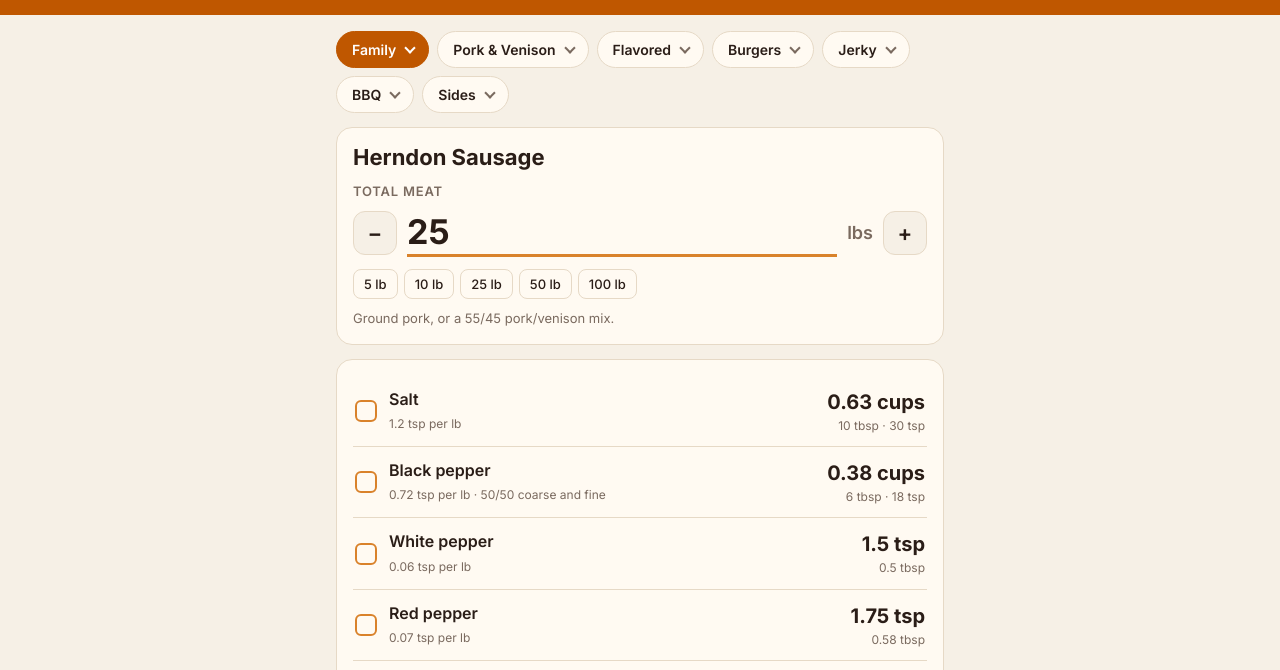
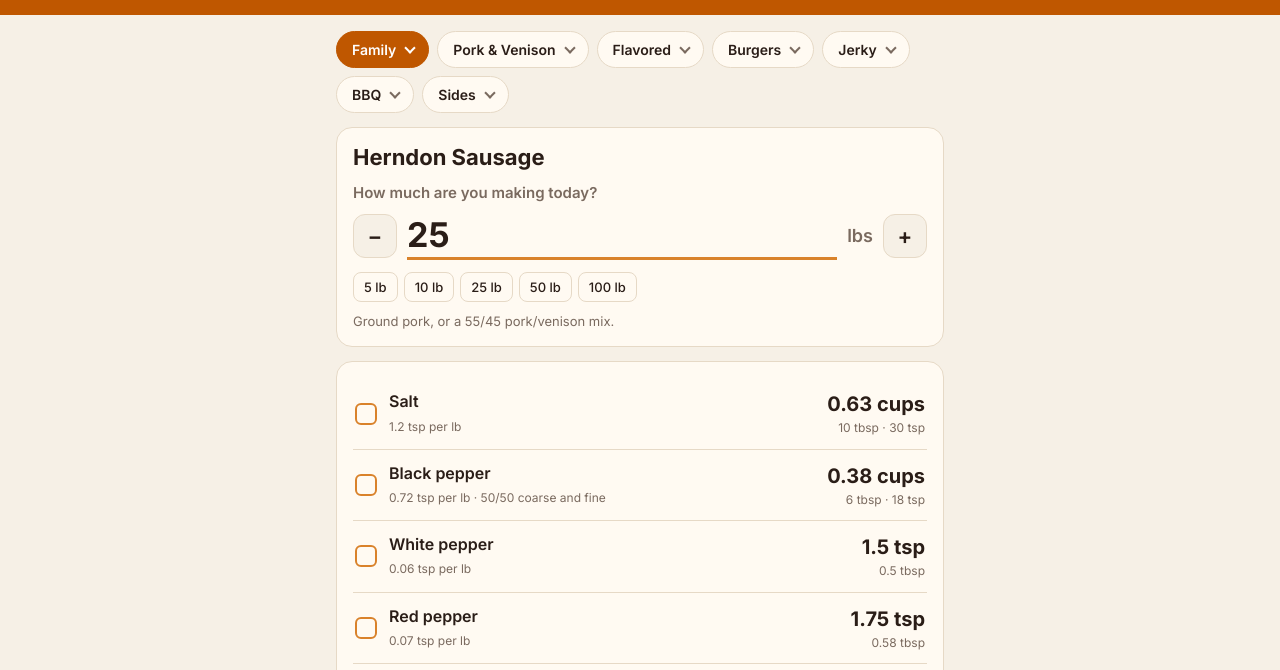
Before and after one commit to bherndon/sausage, a plain HTML site: page index.html in a window 1280 px wide. Shown: the part 90-760 px from the top of the page. Drawn offline with Linux system fonts and the light colour scheme.

Commit message:
New amount prompt; checked ingredients move to the bottom
Co-Authored-By: Claude Opus 5.5 <noreply@anthropic.com>
Claude-Session: https://claude.ai/code/session_015K2AdxreaCMZV44mgza8BE

```diff
--- a/index.html
+++ b/index.html
@@ -33,7 +33,7 @@
   .pill:focus-within{outline:2px solid var(--accent);outline-offset:2px}
   .rname{font:700 22px Inter,sans-serif;margin:0 0 12px}
   .card{background:var(--card);border:1px solid var(--line);border-radius:16px;padding:16px;margin-bottom:14px}
-  .meat label{display:block;font-size:13px;font-weight:600;color:var(--muted);text-transform:uppercase;letter-spacing:.06em}
+  .meat label{display:block;font-size:15px;font-weight:600;color:var(--muted)}
   .meat-row{display:flex;align-items:center;gap:10px;margin-top:8px}
   .meat input{flex:1;min-width:0;font:700 34px Inter,sans-serif;color:var(--ink);background:transparent;
     border:none;border-bottom:3px solid var(--accent);padding:2px 0;outline:none}
@@ -114,8 +114,8 @@ const SHEETS = {
 
 /* ---------- Input modes ---------- */
 const MODES = {
-  meat:   {label:"Total meat", unit:"lbs", quick:[5,10,25,50,100], step:1},
-  batch:  {label:"Total batch weight", unit:"lbs", quick:[5,10,25,50,100], step:1},
+  meat:   {label:"How much are you making today?", unit:"lbs", quick:[5,10,25,50,100], step:1},
+  batch:  {label:"How much are you making today?", unit:"lbs", quick:[5,10,25,50,100], step:1},
   season: {label:"Seasoning to make", unit:"lbs", quick:[0.5,1,2,5], step:0.5},
   mult:   {label:"Batches", unit:"×", quick:[0.5,1,2,3,4], step:0.5}
 };
@@ -396,14 +396,31 @@ function baseLabel(){
   return `per ${b} lb batch`;
 }
 
-function renderList(){
+function renderList(animate){
   const s = rs(), factor = (parseFloat(s.q)||0) / current.base;
+  // Remember where each row was, so moved rows can glide to their new spot.
+  const before = {};
+  if (animate) list.querySelectorAll("li[data-i]").forEach(li => before[li.dataset.i] = li.getBoundingClientRect().top);
+
+  // Keep section headers in place; within each section, unchecked items first, checked at the bottom.
+  const blocks = [[]];
+  current.items.forEach((it, i) => {
+    if (typeof it === "string") blocks.push([i]); else blocks[blocks.length-1].push(i);
+  });
+  const order = [];
+  blocks.forEach(b => {
+    const head = typeof current.items[b[0]] === "string" ? [b.shift()] : [];
+    order.push(...head, ...b.filter(i => !s.done.includes(i)), ...b.filter(i => s.done.includes(i)));
+  });
+
   list.innerHTML = "";
-  current.items.forEach((it, i) => {
+  order.forEach(i => {
+    const it = current.items[i];
     const li = document.createElement("li");
     if (typeof it === "string"){ li.className = "sec"; li.textContent = it; list.appendChild(li); return; }
     const [name, amt, unit, note] = it;
     const out = amount(amt*factor, unit), base = amount(amt, unit);
+    li.dataset.i = i;
     if (s.done.includes(i)) li.className = "done";
     li.innerHTML = `<span class="box"></span><span class="name"><b></b><small></small></span>
       <span class="amt"><b></b><small></small></span>`;
@@ -414,10 +431,21 @@ function renderList(){
     li.onclick = () => {
       const k = s.done.indexOf(i);
       k >= 0 ? s.done.splice(k,1) : s.done.push(i);
-      li.classList.toggle("done"); save();
+      save(); renderList(true);
     };
     list.appendChild(li);
   });
+
+  if (animate && !matchMedia("(prefers-reduced-motion: reduce)").matches){
+    list.querySelectorAll("li[data-i]").forEach(li => {
+      const old = before[li.dataset.i];
+      if (old === undefined) return;
+      const dy = old - li.getBoundingClientRect().top;
+      if (!dy) return;
+      li.animate([{transform:`translateY(${dy}px)`},{transform:"translateY(0)"}],
+        {duration:300, easing:"cubic-bezier(.2,.8,.2,1)"});
+    });
+  }
 }
 
 function renderAll(){
@@ -435,7 +463,7 @@ function renderAll(){
     q.appendChild(b);
   });
   let desc = current.desc || "";
-  if (current.mode === "batch") desc = (desc ? desc+" " : "") + "Enter the total batch weight; the meat amounts are listed too.";
+  if (current.mode === "batch") desc = (desc ? desc+" " : "") + "Enter the total batch weight in lbs; the meat amounts are listed too.";
   $("desc").textContent = desc;
   $("tips").innerHTML = "";
   (current.tips || []).forEach(t => { const p = document.createElement("p"); p.textContent = t; $("tips").appendChild(p); });
```
